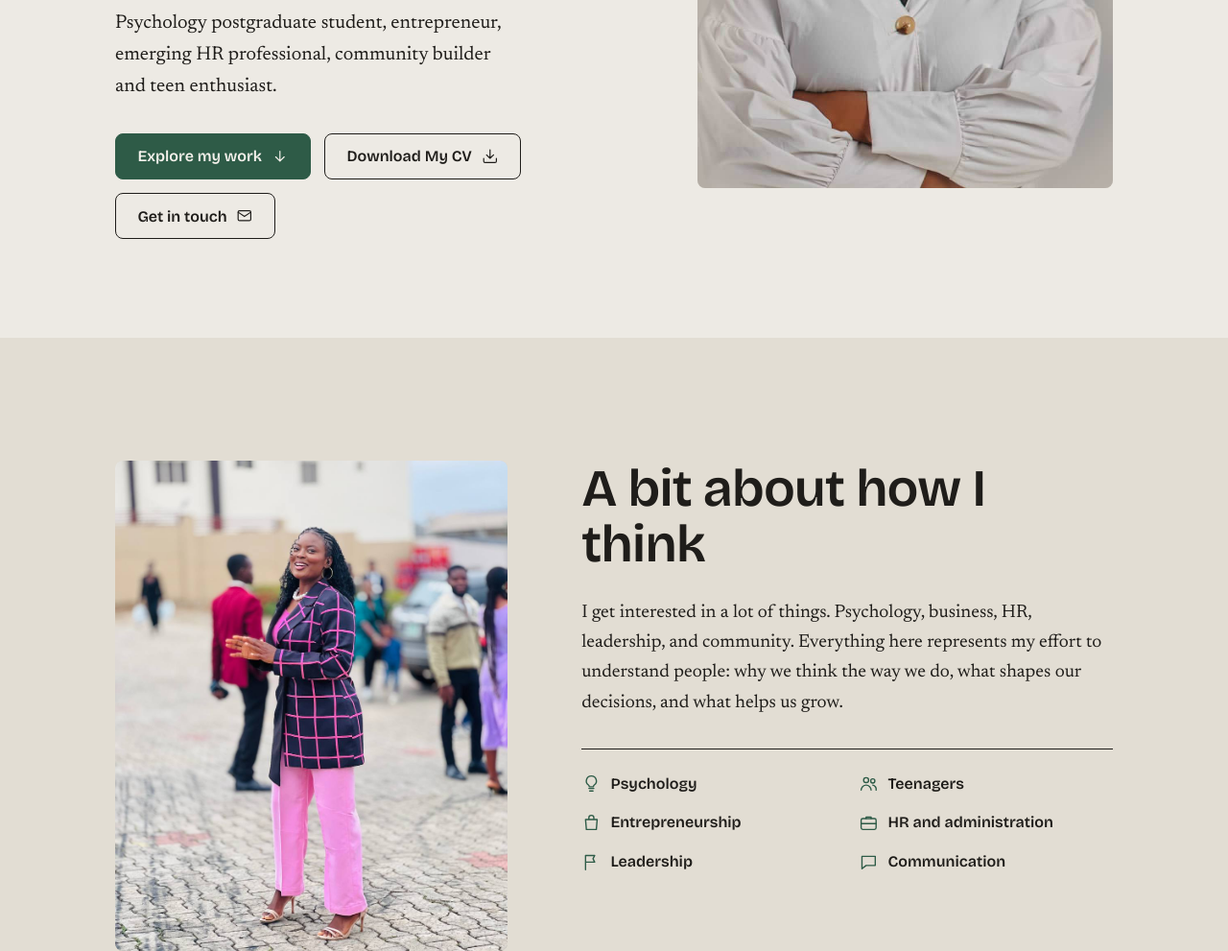
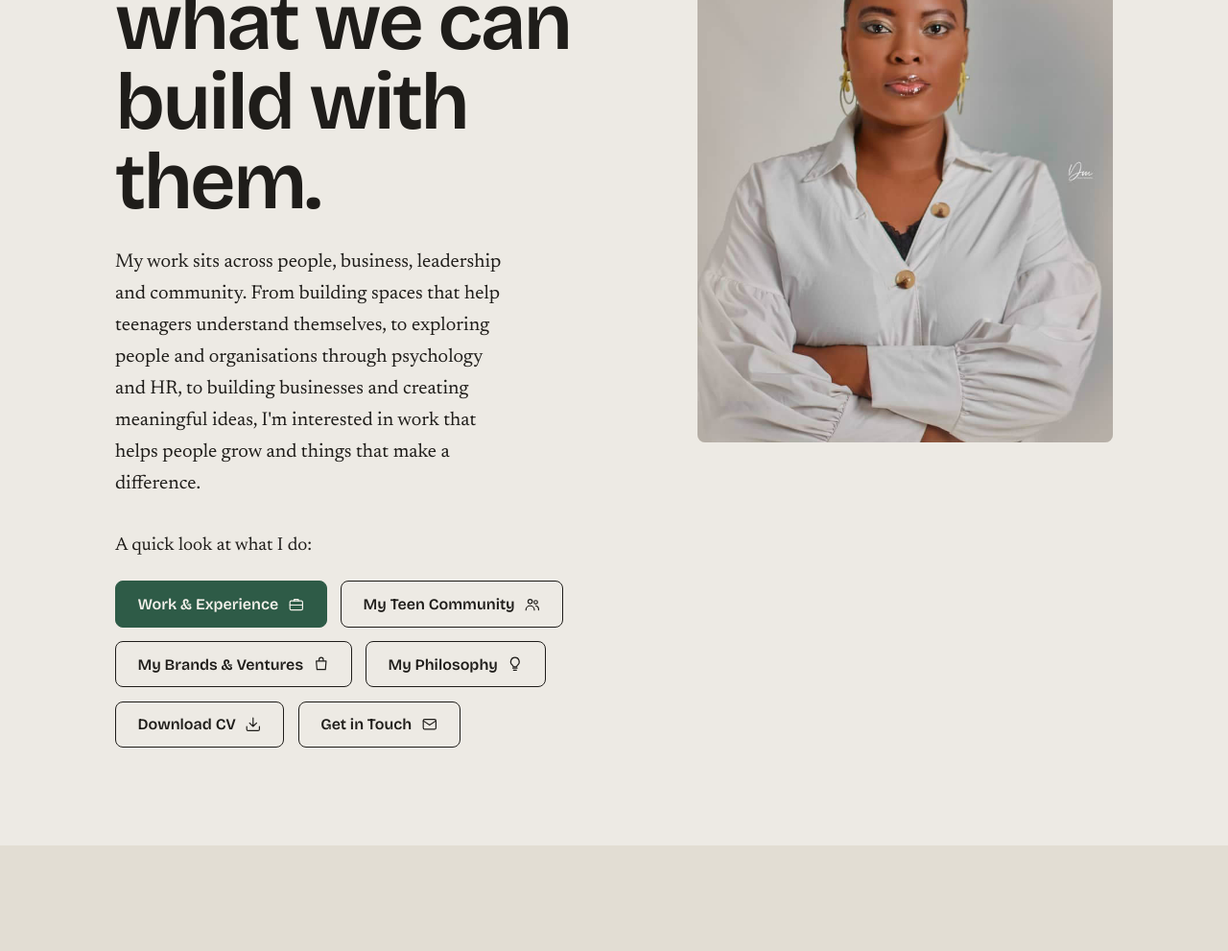
Before and after one commit to ademolatobaye/tianah, a website: page index.html in a window 1280 px wide. Shown: the part 540-1531 px from the top of the page at 96% size. Drawn offline with Linux system fonts and the light colour scheme.

Commit message:
New commit

```diff
--- a/index.html
+++ b/index.html
@@ -9,7 +9,7 @@
     <title>Tianah | Olaide Omomeji Christianah — Portfolio & Profile</title>
     <meta name="title" content="Tianah | Olaide Omomeji Christianah — Portfolio & Profile">
     <meta name="description"
-        content="Tianah (Olaide Omomeji Christianah) — Postgraduate Psychology student, entrepreneur, emerging HR professional, community builder, and founder of Modish and Underwear University.">
+        content="Olaide Tianah (Olaide Omomeji Christianah) — Interested in people, growth, purpose and what we can build with them. Work spanning psychology, HR, leadership, community, and entrepreneurship.">
     <meta name="keywords"
         content="Olaide Omomeji Christianah, Tianah, Psychology Postgraduate, HR Professional, Community Builder, Modish, Underwear University, Teen Mentorship, Leadership, Nigeria">
     <meta name="author" content="Ademola Omomeji, THEADEMOLADEV, Software Developer">
@@ -26,7 +26,7 @@
     <meta property="og:site_name" content="Tianah Olaide">
     <meta property="og:title" content="Tianah | Olaide Omomeji Christianah">
     <meta property="og:description"
-        content="Psychology postgraduate student, entrepreneur, emerging HR professional and community builder. People. Growth. Purpose. Influence.">
+        content="Olaide Tianah — Interested in people, growth, purpose and what we can build with them. People. Business. Leadership. Community.">
     <meta property="og:image" content="https://tianah.me/portrait.jpg">
     <meta property="og:image:alt" content="Tianah - Olaide Omomeji Christianah Profile Portrait">
     <meta property="og:locale" content="en_US">
@@ -36,7 +36,7 @@
     <meta name="twitter:url" content="https://tianah.me/">
     <meta name="twitter:title" content="Tianah | Olaide Omomeji Christianah">
     <meta name="twitter:description"
-        content="Psychology postgraduate student, entrepreneur, emerging HR professional and community builder.">
+        content="Olaide Tianah — Interested in people, growth, purpose and what we can build with them.">
     <meta name="twitter:image" content="https://tianah.me/portrait.jpg">
 
     <!-- Structured Data (JSON-LD) for Search Engines -->
@@ -48,7 +48,7 @@
         "alternateName": "Tianah",
         "url": "https://tianah.me/",
         "jobTitle": "Psychology Postgraduate & HR Professional",
-        "description": "Psychology postgraduate student, entrepreneur, emerging HR professional, community builder, and founder of Modish and Underwear University.",
+        "description": "Interested in people, growth, purpose and what we can build with them. Work sitting across people, business, leadership and community.",
         "knowsAbout": [
             "Psychology",
             "Human Resources",
@@ -269,18 +269,27 @@
         <section class="hero" id="home">
             <div class="wrap">
                 <div>
-                    <p class="hi load" style="animation-delay:0s">Hi, I am Tianah.</p>
-                    <h1 class="load" style="animation-delay:.12s">I am curious about people, and how they grow.</h1>
-                    <p class="desc load" style="animation-delay:.3s">Psychology postgraduate student, entrepreneur,
-                        emerging HR professional, community builder and teen enthusiast.</p>
+                    <p class="hi load" style="animation-delay:0s">Hi, I’m Olaide Tianah.</p>
+                    <h1 class="load" style="animation-delay:.12s">I’m interested in people, growth, purpose and what we can build with them.</h1>
+                    <p class="desc load" style="animation-delay:.3s">My work sits across people, business, leadership and community. From building spaces that help teenagers understand themselves, to exploring people and organisations through psychology and HR, to building businesses and creating meaningful ideas, I'm interested in work that helps people grow and things that make a difference.</p>
+                    <p class="cta-label load" style="animation-delay:.4s">A quick look at what I do:</p>
                     <div class="cta-row load" style="animation-delay:.45s">
-                        <a class="btn solid down" href="#work">Explore my work <svg class="ic sm">
-                                <use href="#i-arrow-d" />
+                        <a class="btn solid" href="#work">Work & Experience <svg class="ic sm">
+                                <use href="#i-briefcase" />
                             </svg></a>
-                        <a class="btn" href="Tianah_Omomeji_CV.pdf" download="Tianah_Omomeji_CV.pdf">Download My CV <svg class="ic sm">
+                        <a class="btn" href="#the-next-door">My Teen Community <svg class="ic sm">
+                                <use href="#i-people" />
+                            </svg></a>
+                        <a class="btn" href="#ventures">My Brands & Ventures <svg class="ic sm">
+                                <use href="#i-bag" />
+                            </svg></a>
+                        <a class="btn" href="#thoughts">My Philosophy <svg class="ic sm">
+                                <use href="#i-bulb" />
+                            </svg></a>
+                        <a class="btn" href="Tianah_Omomeji_CV.pdf" download="Tianah_Omomeji_CV.pdf">Download CV <svg class="ic sm">
                                 <use href="#i-download" />
                             </svg></a>
-                        <a class="btn" href="#contact">Get in touch <svg class="ic sm">
+                        <a class="btn" href="#contact">Get in Touch <svg class="ic sm">
                                 <use href="#i-mail" />
                             </svg></a>
                     </div>
```
